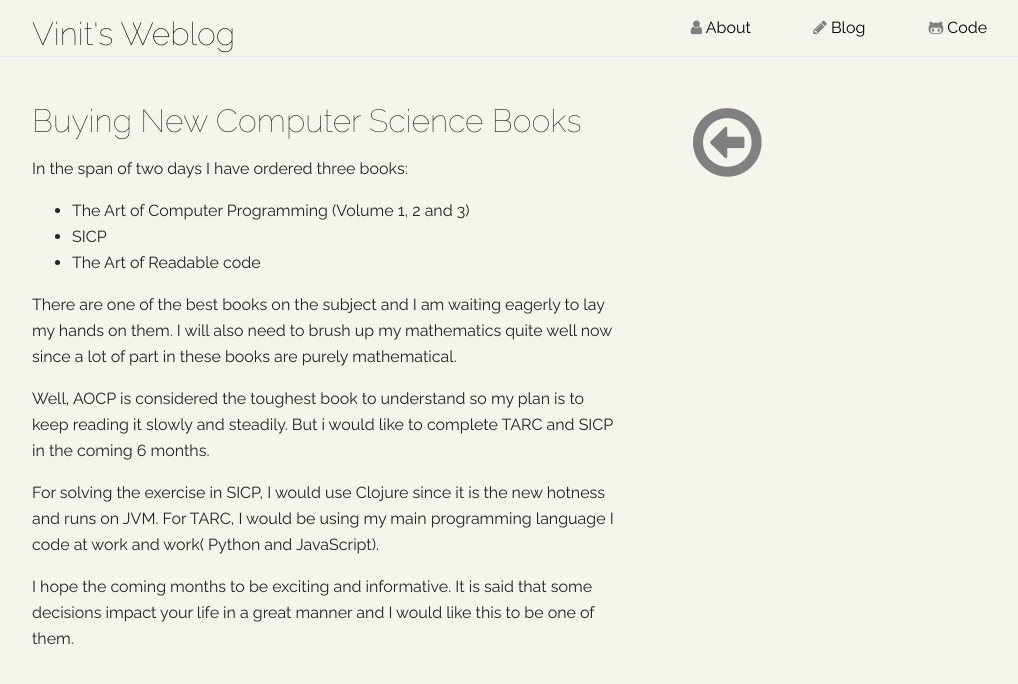
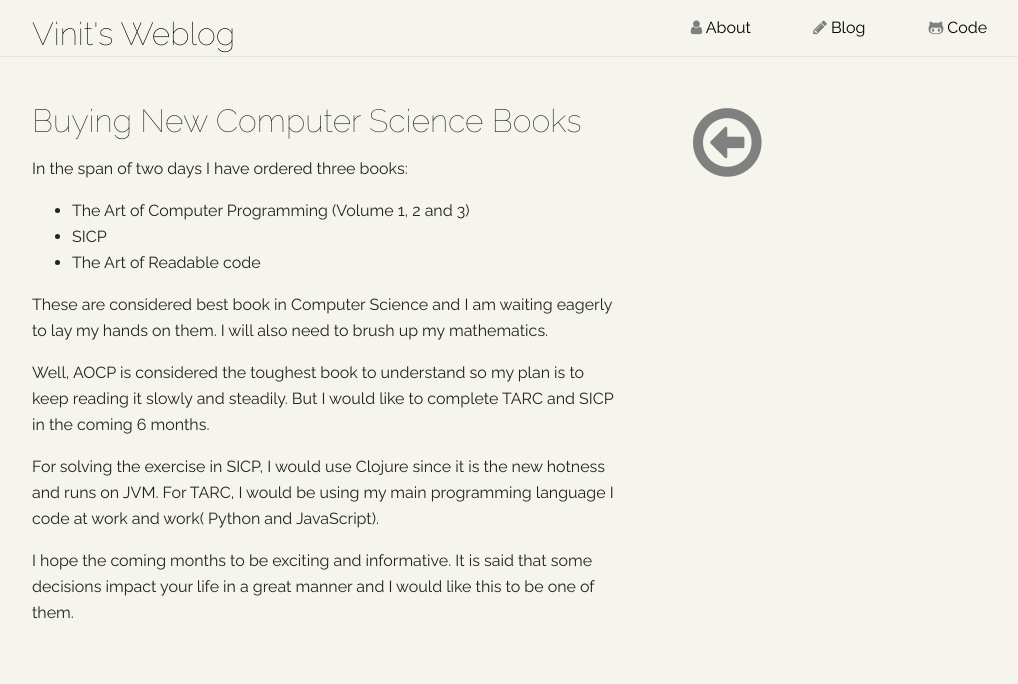
Before and after one commit to vinitkumar/vinitkumar.github.com, a Jekyll site: the page built from _posts/2013-12-03-Buying-Some-New-Books.md, in a window 1280 px wide. Shown: the top 684 px of the page, without its empty margins (95-1113 px from the left). Built offline with Jekyll 4.4.1, drawn with Linux system fonts in a browser that asks for light colours; nearby versions of some CDN libraries.

Commit message:
fix typo and grammer

```diff
--- a/_posts/2013-12-03-Buying-Some-New-Books.md
+++ b/_posts/2013-12-03-Buying-Some-New-Books.md
@@ -15,20 +15,17 @@ In the span of two days I have ordered three books:
 - SICP
 - The Art of Readable code
 
-There are one of the best books on the subject and I am waiting eagerly
-to lay my hands on them. I will also need to brush up my mathematics
-quite well now since a lot of part in these books are purely
-mathematical.
+These are considered best book in Computer Science and I am waiting eagerly
+to lay my hands on them. I will also need to brush up my mathematics.
 
 Well, AOCP is considered the toughest book to understand so my plan is
-to keep reading it slowly and steadily. But i would like to complete
+to keep reading it slowly and steadily. But I would like to complete
 TARC and SICP in the coming 6 months.
 
 For solving the exercise in SICP, I would use Clojure since it is the
 new hotness and runs on JVM. For TARC, I would be using my main
 programming language I code at work and work( Python and JavaScript).
 
-
 I hope the coming months to be exciting and informative. It is said that
 some decisions impact your life in a great manner and I would like this
 to be one of them.
```
